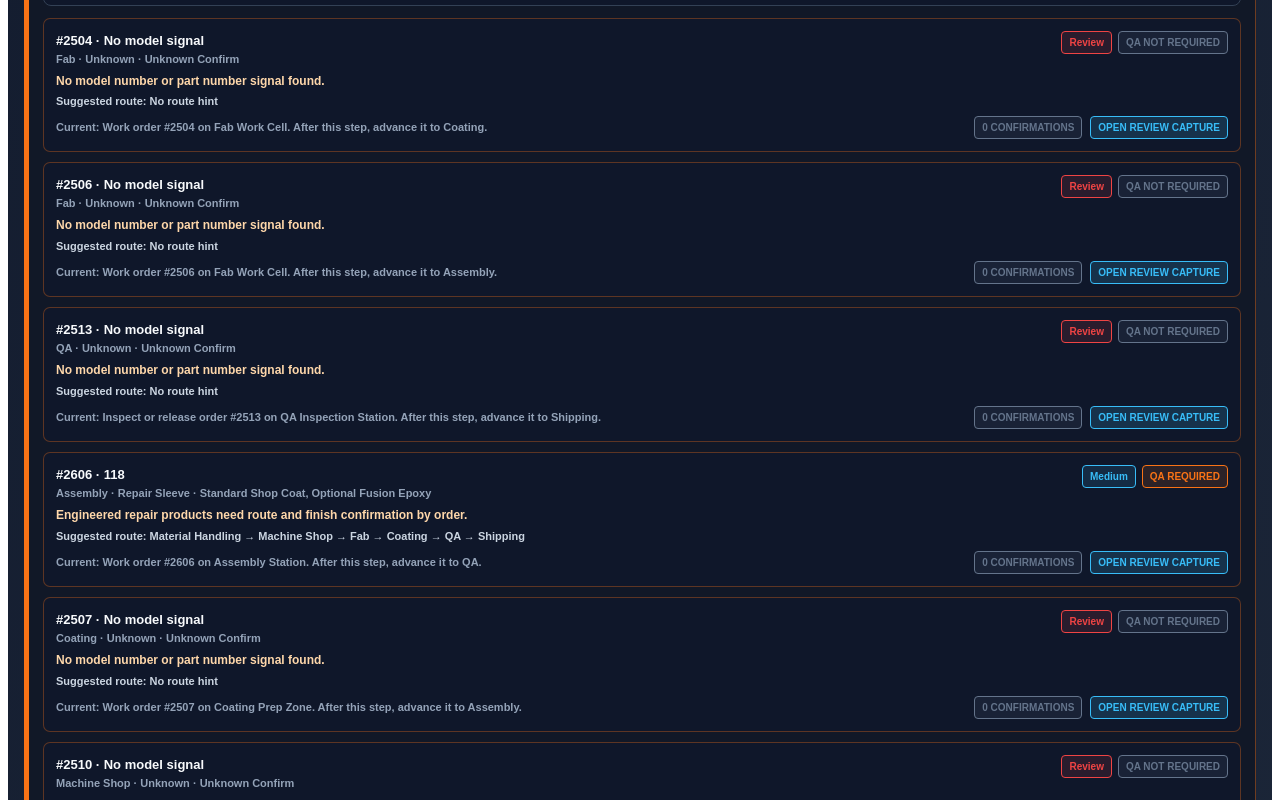
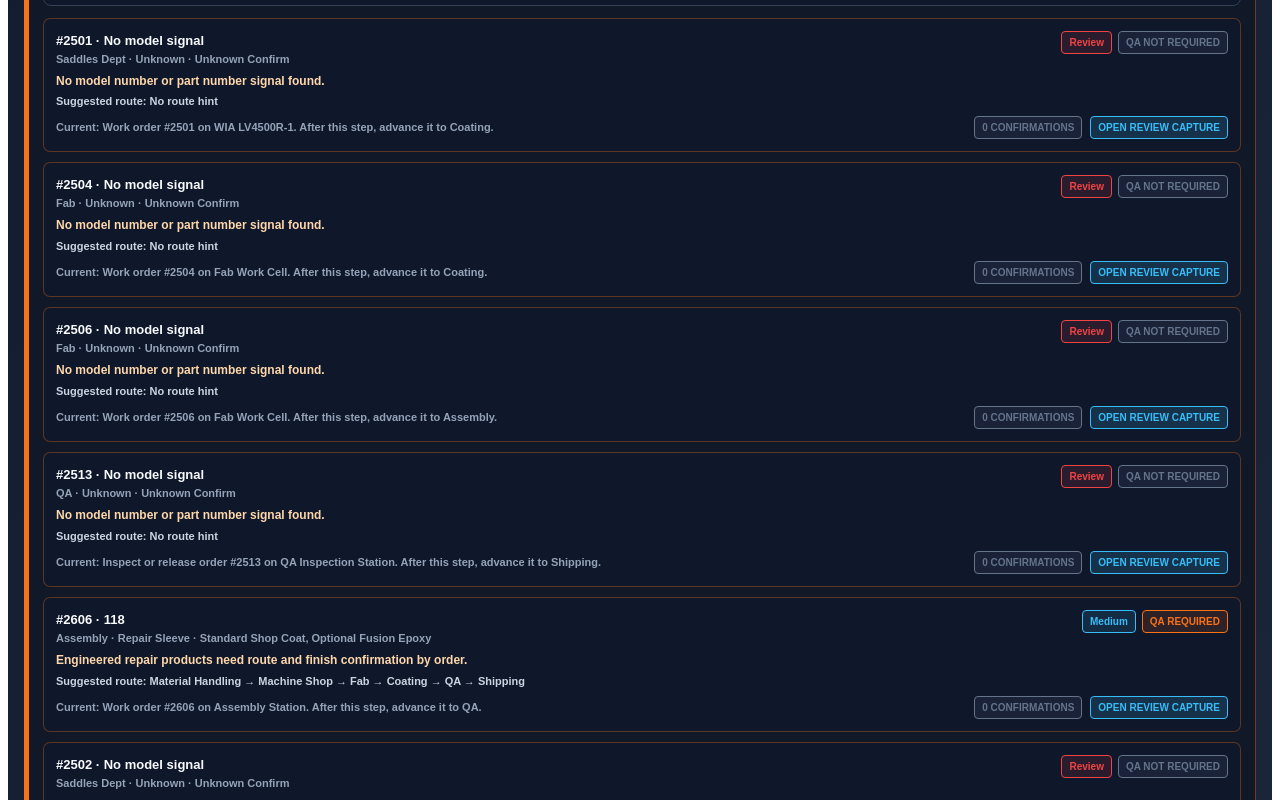
Before and after one commit to jcm-digital-coworker/JCM-Command-Center, a React (Vite) app: page / in a window 1280 px wide. Shown: the part 1720-2520 px from the top of the page. Built offline with nearby package versions, Linux system fonts and the light colour scheme.

Commit message:
Move LV4500 traveler resources to Saddles department

```diff
--- a/src/data/departmentResources.ts
+++ b/src/data/departmentResources.ts
@@ -19,20 +19,12 @@ export const departmentResources: TravelerResource[] = [
     capabilities: ['material-staging', 'receiving'],
   },
   {
-    id: 'lv4500',
-    label: 'LV-4500',
-    department: 'Machine Shop',
-    type: 'MACHINE',
-    status: 'AVAILABLE',
-    capabilities: ['large-turning', 'turning', 'coupling', 'tapping-sleeve', 'engineered-fitting'],
-  },
-  {
     id: 'wia-kh80',
     label: 'WIA KH-80',
     department: 'Machine Shop',
     type: 'MACHINE',
     status: 'AVAILABLE',
-    capabilities: ['large-turning', 'milling', 'service-saddle', 'tapping-sleeve', 'engineered-fitting'],
+    capabilities: ['large-turning', 'milling', 'tapping-sleeve', 'engineered-fitting'],
   },
   {
     id: 'dmg-nlx-4000',
@@ -67,6 +59,41 @@ export const departmentResources: TravelerResource[] = [
     capabilities: ['small-turning', 'turning', 'repair-fitting', 'restrainer'],
   },
   {
+    id: 'lv4500r-1',
+    label: 'WIA LV4500R-1',
+    department: 'Saddles Dept',
+    type: 'MACHINE',
+    status: 'AVAILABLE',
+    capabilities: ['service-saddle', 'lv4500-cell', 'saddle-machining', 'gauge-flow', 'macro-simulation', 'large-turning'],
+    notes: [
+      'Saddles Dept owns this LV4500 resource, not Machine Shop.',
+      'Use JCM macro simulation before saddle machining.',
+      'Respect the hard 1.5 inch fixture clearance rule.',
+    ],
+  },
+  {
+    id: 'lv4500r-2',
+    label: 'WIA LV4500R-2',
+    department: 'Saddles Dept',
+    type: 'MACHINE',
+    status: 'AVAILABLE',
+    capabilities: ['service-saddle', 'lv4500-cell', 'saddle-machining', 'gauge-flow', 'macro-simulation', 'large-turning'],
+    notes: [
+      'Saddles Dept owns this LV4500 resource, not Machine Shop.',
+      'Use JCM macro simulation before saddle machining.',
+      'Respect the hard 1.5 inch fixture clearance rule.',
+    ],
+  },
+  {
+    id: 'saddles-gauge-flow',
+    label: 'Saddles Gauge / Assembly Flow',
+    department: 'Saddles Dept',
+    type: 'WORK_CELL',
+    status: 'AVAILABLE',
+    capabilities: ['service-saddle', 'gauge-flow', 'assembly'],
+    notes: ['Saddle-specific gauge and assembly support after LV4500 machining.'],
+  },
+  {
     id: 'fab-cell',
     label: 'Fab Work Cell',
     department: 'Fab',
@@ -88,7 +115,7 @@ export const departmentResources: TravelerResource[] = [
     department: 'Assembly',
     type: 'STATION',
     status: 'AVAILABLE',
-    capabilities: ['assembly', 'coupling', 'service-saddle', 'repair-fitting', 'tapping-sleeve'],
+    capabilities: ['assembly', 'coupling', 'repair-fitting', 'tapping-sleeve'],
   },
   {
     id: 'qa-inspection',
```
